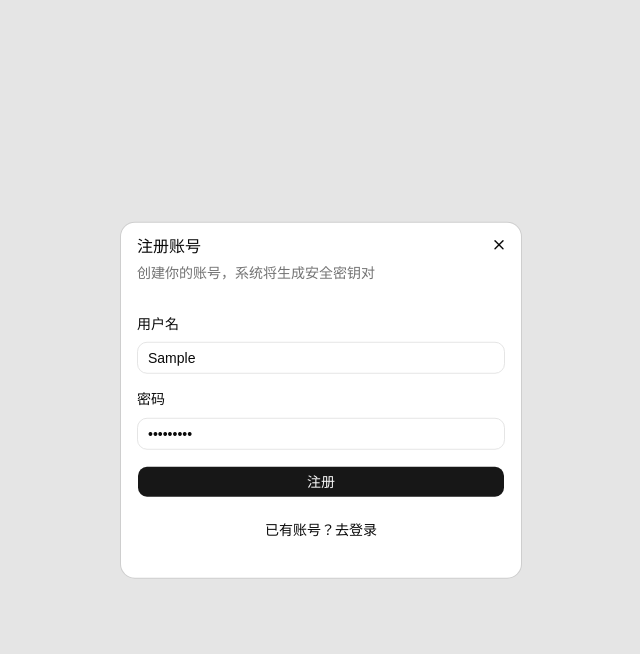
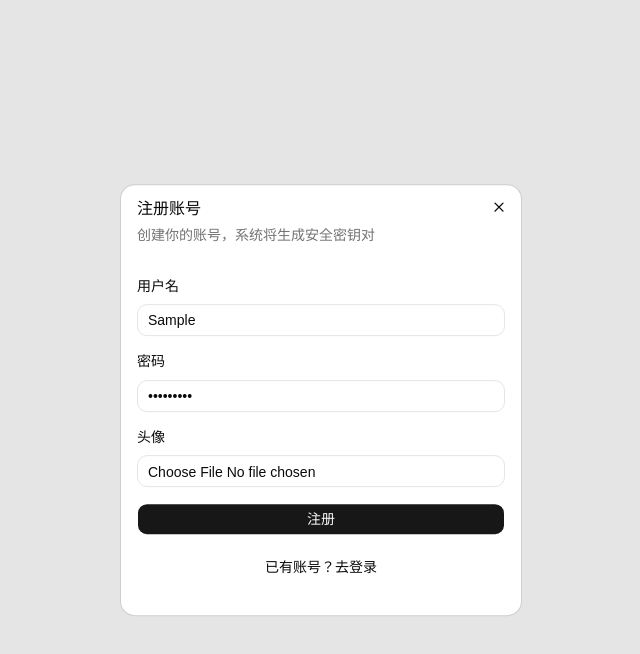
Before and after one commit to chen3283891376/easy-chat-v2, a React (Vite) app: page / in a window 1280 px wide. Both pictures are taken after typing "Sample", "Sample123" into the empty fields and a click on the button "没有账号？注册". Shown: the top 654 px of the page, without its empty margins (319-959 px from the left). Built offline with nearby package versions, Linux system fonts and the light colour scheme.

Commit message:
feat: 头像显示功能

```diff
--- a/src/components/AuthModal.tsx
+++ b/src/components/AuthModal.tsx
@@ -7,6 +7,8 @@ import { Dialog, DialogContent, DialogHeader, DialogTitle, DialogDescription } f
 import { Input } from '@/components/ui/input';
 import { Button } from '@/components/ui/button';
 import { Field, FieldError, FieldLabel } from './ui/field';
+import { Progress } from './ui/progress';
+import { useFileUpload } from '@/hooks/useFileUpload';
 
 interface AuthModalProps {
     onLoginSuccess: (user: { username: string; publicKey: string }, privateKey: string) => void;
@@ -15,8 +17,11 @@ interface AuthModalProps {
 export function AuthModal({ onLoginSuccess }: AuthModalProps) {
     const [username, setUsername] = useState('');
     const [password, setPassword] = useState('');
+    const [avatar, setAvatar] = useState<string>('');
     const [isRegister, setIsRegister] = useState(false);
     const [loading, setLoading] = useState(false);
+    const [errorMessage, setErrorMessage] = useState<string | null>(null);
+    const { upload, cancel, isUploading, uploadProgress } = useFileUpload();
 
     useEffect(() => {
         const localUser = localStorage.getItem('chat-user');
@@ -74,6 +79,7 @@ export function AuthModal({ onLoginSuccess }: AuthModalProps) {
                     username,
                     publicKey: publicHex,
                     encryptedPrivate,
+                    avatarUrl: avatar,
                 }),
             });
 
@@ -144,6 +150,31 @@ export function AuthModal({ onLoginSuccess }: AuthModalProps) {
         setLoading(false);
     };
 
+    const handleAvatarUpload = async (e: React.ChangeEvent<HTMLInputElement>) => {
+        const file = e.target.files?.[0];
+        if (!file) return;
+
+        if (!file.type.startsWith('image/')) {
+            setErrorMessage('请上传图片文件');
+            return;
+        }
+
+        if (file.size > 5 * 1024 * 1024) {
+            setErrorMessage('图片大小不能超过 5MB');
+            return;
+        }
+
+        setErrorMessage(null);
+
+        try {
+            const fileData = await upload(file);
+            setAvatar(fileData.link);
+        } catch (error) {
+            console.error('上传失败:', error);
+            setErrorMessage('头像上传失败，请稍后重试');
+        }
+    };
+
     return (
         <Dialog open={true} modal={true}>
             <DialogContent className="sm:max-w-100">
@@ -181,6 +212,38 @@ export function AuthModal({ onLoginSuccess }: AuthModalProps) {
                             <FieldError>{passwordError}</FieldError>
                         </Field>
 
+                        {isRegister && (
+                            <Field data-invalid={!!errorMessage}>
+                                <FieldLabel>头像</FieldLabel>
+                                <div className="flex items-center gap-4">
+                                    <Input
+                                        type="file"
+                                        accept="image/*"
+                                        onChange={handleAvatarUpload}
+                                        className="flex-1"
+                                        disabled={isUploading}
+                                    />
+                                    {avatar && !isUploading && (
+                                        <div className="w-12 h-12 rounded-full overflow-hidden border border-gray-300">
+                                            <img src={avatar} alt="预览" className="w-full h-full object-cover" />
+                                        </div>
+                                    )}
+                                </div>
+                                {isUploading && (
+                                    <div className="mt-2">
+                                        <div className="flex items-center gap-2">
+                                            <Progress value={uploadProgress} className="flex-1 h-2" />
+                                            <span className="text-xs font-medium">{uploadProgress}%</span>
+                                            <Button size="icon-sm" variant="ghost" onClick={cancel}>
+                                                取消
+                                            </Button>
+                                        </div>
+                                    </div>
+                                )}
+                                <FieldError>{errorMessage}</FieldError>
+                            </Field>
+                        )}
+
                         <Button
                             className="w-full"
                             onClick={isRegister ? handleRegister : handleLogin}
--- a/src/components/MessageBubble.tsx
+++ b/src/components/MessageBubble.tsx
@@ -1,5 +1,5 @@
 import React, { useMemo } from 'react';
-import { AvatarGroupCount } from '@/components/ui/avatar';
+import { Avatar, AvatarFallback, AvatarImage } from '@/components/ui/avatar';
 import { useChat } from '@/context/ChatContext';
 import { formatTime } from '@/lib/time.ts';
 import { cn } from '@/lib/utils';
@@ -30,6 +30,7 @@ export const MessageBubble = ({ message, currentUsername }: MessageBubbleProps)
         recallMessage,
         messages,
         publicKeyMap,
+        avatarKeyMap,
         user,
         privateKey,
         joinRoomById,
@@ -39,7 +40,7 @@ export const MessageBubble = ({ message, currentUsername }: MessageBubbleProps)
     } = useChat();
 
     // Resolve display name by verifying signature against known public keys.
-    const resolveDisplayName = async () => {
+    const resolveDisplayName = React.useCallback(async () => {
         if (!message.sig) return message.username;
         try {
             for (const [uname, pub] of Object.entries(publicKeyMap || {})) {
@@ -61,7 +62,7 @@ export const MessageBubble = ({ message, currentUsername }: MessageBubbleProps)
             /* empty */
         }
         return message.username;
-    };
+    }, [message.msg, message.nonce, message.sig, message.time, message.username, publicKeyMap]);
 
     const [displayName, setDisplayName] = React.useState<string>(message.username);
 
@@ -74,8 +75,7 @@ export const MessageBubble = ({ message, currentUsername }: MessageBubbleProps)
         return () => {
             mounted = false;
         };
-        // eslint-disable-next-line react-hooks/exhaustive-deps
-    }, [message.username, message.msg, message.sig, message.time, JSON.stringify(publicKeyMap)]);
+    }, [message.username, message.msg, message.sig, message.time, resolveDisplayName]);
 
     const isCurrentUser = displayName === currentUsername;
     const quoteMessage = message.quoteId ? messages.find(m => m.id === message.quoteId) : null;
@@ -211,9 +211,12 @@ export const MessageBubble = ({ message, currentUsername }: MessageBubbleProps)
     return (
         <div className={`flex ${isCurrentUser ? 'justify-end' : 'justify-start'} mb-4`}>
             <div className={`max-w-[70%] flex items-start gap-3 ${isCurrentUser ? 'flex-row-reverse' : ''}`}>
-                <AvatarGroupCount>
-                    {displayName ? displayName[0] : message.username ? message.username[0] : '?'}
-                </AvatarGroupCount>
+                <Avatar>
+                    <AvatarImage src={avatarKeyMap[displayName]} alt={displayName} />
+                    <AvatarFallback>
+                        {displayName ? displayName[0] : message.username ? message.username[0] : '?'}
+                    </AvatarFallback>
+                </Avatar>
                 <div className={`flex ${isCurrentUser ? 'justify-end' : 'justify-start'} mb-2`}>
                     <div
                         className={`flex flex-col max-w-xs sm:max-w-sm lg:max-w-md ${
@@ -272,14 +275,6 @@ export const MessageBubble = ({ message, currentUsername }: MessageBubbleProps)
                                                 </div>
                                             </div>
                                         )}
-                                        {/* <p
-                                            className={cn(
-                                                'text-sm wrap-break-word whitespace-pre-wrap',
-                                                message.recalled && 'text-secondary-foreground italic',
-                                            )}
-                                        >
-                                            {message.recalled ? '消息已撤回' : message.msg}
-                                        </p> */}
                                         {message.type !== 'share' ? (
                                             <p className="text-sm wrap-break-word whitespace-pre-wrap">
                                                 {message.recalled ? '消息已撤回' : message.msg}
--- a/src/context/message-context.tsx
+++ b/src/context/message-context.tsx
@@ -18,6 +18,7 @@ interface MessageContextType {
     setQuoteMsgId: (id: string | null) => void;
     recallMessage: (messageId: string) => Promise<void>;
     publicKeyMap: Record<string, string>;
+    avatarKeyMap: Record<string, string>;
     sendFile: (file: IFile) => Promise<void>;
 }
 
@@ -31,6 +32,7 @@ export function MessageProvider({ children }: { children: ReactNode }) {
     const [input, setInputState] = useState('');
     const [quoteMsgId, setQuoteMsgId] = useState<string | null>(null);
     const [publicKeyMap, setPublicKeyMap] = useState<Record<string, string>>({});
+    const [avatarKeyMap, setAvatarKeyMap] = useState<Record<string, string>>({});
 
     const socketRef = useRef<IttySocket | null>(null);
     const messagesRef = useRef<ChatMessage[]>([]);
@@ -207,6 +209,11 @@ export function MessageProvider({ children }: { children: ReactNode }) {
             .then(d => {
                 if (d.status === 'success') setPublicKeyMap(d.data);
             });
+        fetch('/api/user/avatars')
+            .then(res => res.json())
+            .then(d => {
+                if (d.status === 'success') setAvatarKeyMap(d.data);
+            });
     }, [user]);
 
     const sendFile = useCallback(
@@ -252,6 +259,7 @@ export function MessageProvider({ children }: { children: ReactNode }) {
                 setQuoteMsgId,
                 recallMessage,
                 publicKeyMap,
+                avatarKeyMap,
                 sendFile,
             }}
         >
```
Also changed, not shown: 2 other files (tests, documents, lock files or other folders).
